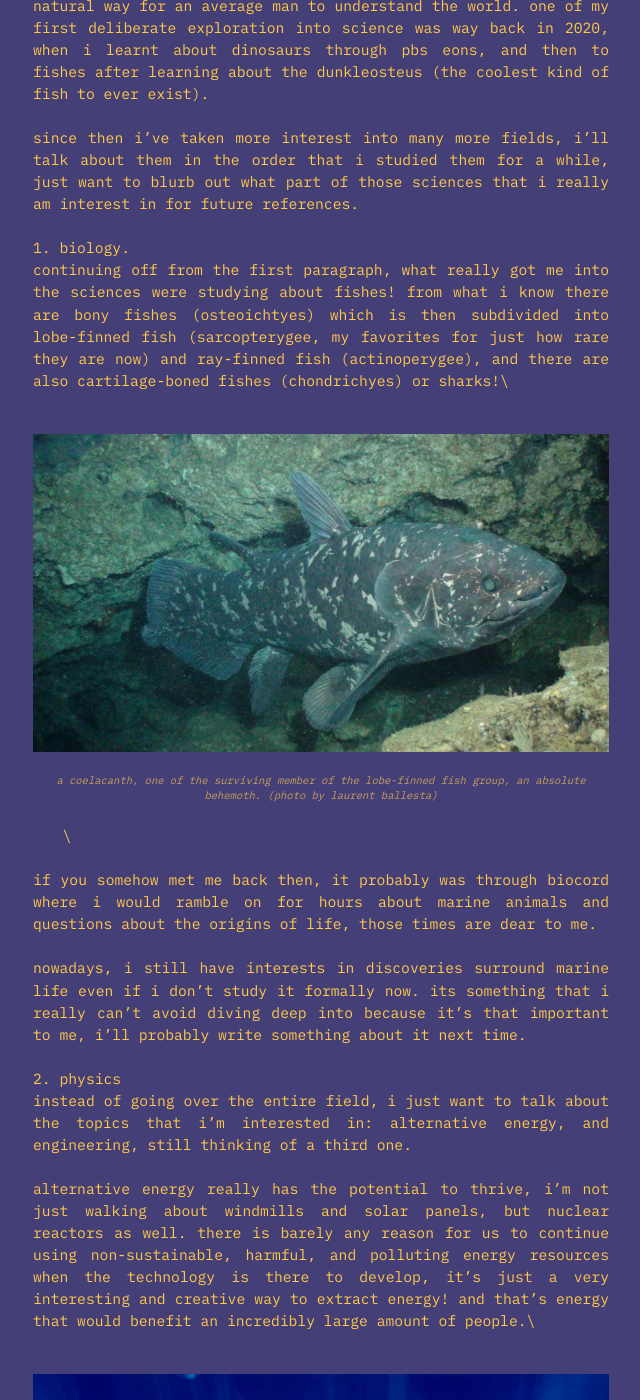
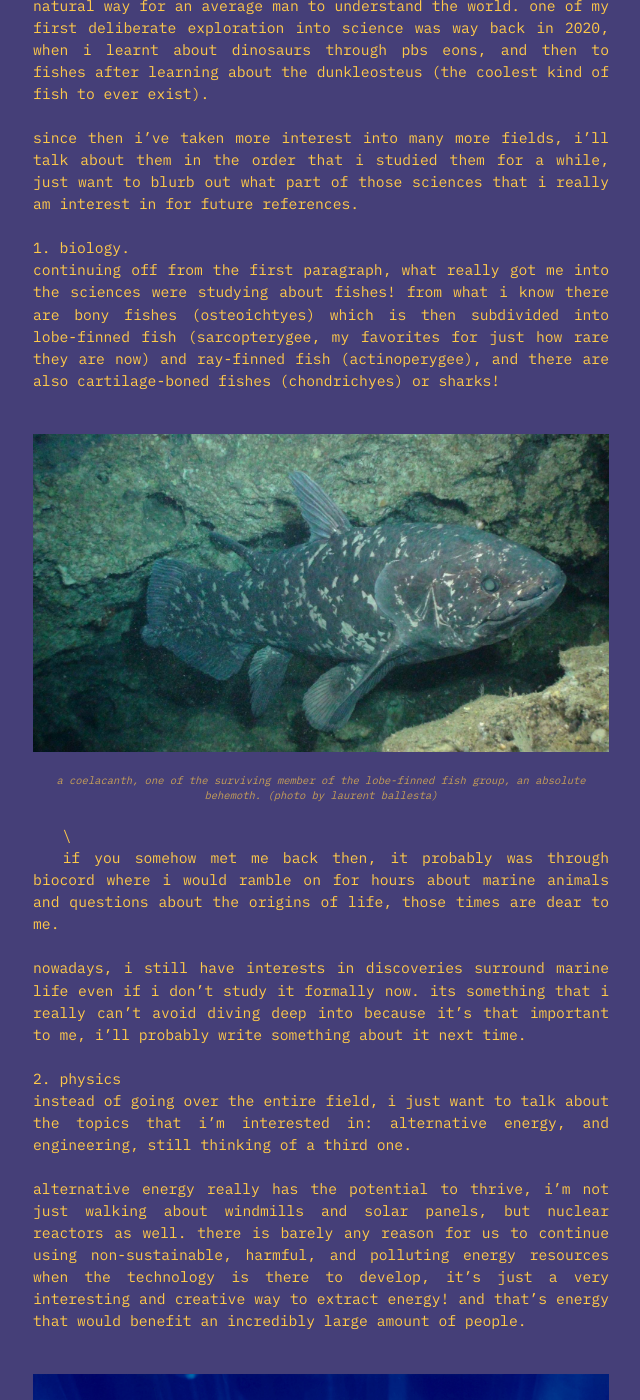
Before and after one commit to arzabz/arzabz.github.io, a Jekyll site: the page built from _posts/2024-04-28-experiences-with-the-sciences.md, in a window 1280 px wide and 1400 px high, scrolled down 371 px. Shown: the whole window, without its empty margins (319-959 px from the left). Built offline with Jekyll 4.4.1, drawn with Linux system fonts in a browser that asks for light colours.

```diff
--- a/_posts/2024-04-28-experiences-with-the-sciences.md
+++ b/_posts/2024-04-28-experiences-with-the-sciences.md
@@ -12,7 +12,7 @@ since then i've taken more interest into many more fields, i'll talk about them
 \
 1\. biology.
 \
-continuing off from the first paragraph, what really got me into the sciences were studying about fishes! from what i know there are bony fishes (osteoichtyes) which is then subdivided into lobe-finned fish (sarcopterygee, my favorites for just how rare they are now) and ray-finned fish (actinoperygee), and there are also cartilage-boned fishes (chondrichyes) or sharks!\
+continuing off from the first paragraph, what really got me into the sciences were studying about fishes! from what i know there are bony fishes (osteoichtyes) which is then subdivided into lobe-finned fish (sarcopterygee, my favorites for just how rare they are now) and ray-finned fish (actinoperygee), and there are also cartilage-boned fishes (chondrichyes) or sharks!
 
 <figure>
   <img alt="epic shot of a coelacanth" src="/assets/images/coelacanthe.jpg" />
@@ -21,7 +21,6 @@ continuing off from the first paragraph, what really got me into the sciences we
   </figcaption>
 </figure>\
 
-\
 if you somehow met me back then, it probably was through biocord where i would ramble on for hours about marine animals and questions about the origins of life, those times are dear to me.\
 \
 nowadays, i still have interests in discoveries surround marine life even if i don't study it formally now. its something that i really can't avoid diving deep into because it's that important to me, i'll probably write something about it next time.\
@@ -30,7 +29,7 @@ nowadays, i still have interests in discoveries surround marine life even if i d
 \
 instead of going over the entire field, i just want to talk about the topics that i'm interested in: alternative energy, and engineering, still thinking of a third one.\
 \
-alternative energy really has the potential to thrive, i'm not just walking about windmills and solar panels, but nuclear reactors as well. there is barely any reason for us to continue using non-sustainable, harmful, and polluting energy resources when the technology is there to develop, it's just a very interesting and creative way to extract energy! and that's energy that would benefit an incredibly large amount of people.\
+alternative energy really has the potential to thrive, i'm not just walking about windmills and solar panels, but nuclear reactors as well. there is barely any reason for us to continue using non-sustainable, harmful, and polluting energy resources when the technology is there to develop, it's just a very interesting and creative way to extract energy! and that's energy that would benefit an incredibly large amount of people.
 
 <figure>
   <img alt="bluey glowe of a nuclear reactor" src="/assets/images/cherenkov.jpg" />
@@ -39,7 +38,6 @@ alternative energy really has the potential to thrive, i'm not just walking abou
   </figcaption>
 </figure>\
 
-\
 engineering, that's pretty general but i have a particular attachment for creating stuff. what hooks me in is the art and craftmanship involved in it, the capacity that you dedicate yourself to put in effort into some tangible thing that might benefit yourself or others by means of that process. i see the field as a medium where you can express your inner workings without being too abstract, and that's awesome.\
 \
 if i ever get involved in an engineering field in the future, it'll probably be in environmental engineering, electrical engineering, or anything related to machinery.\
```
